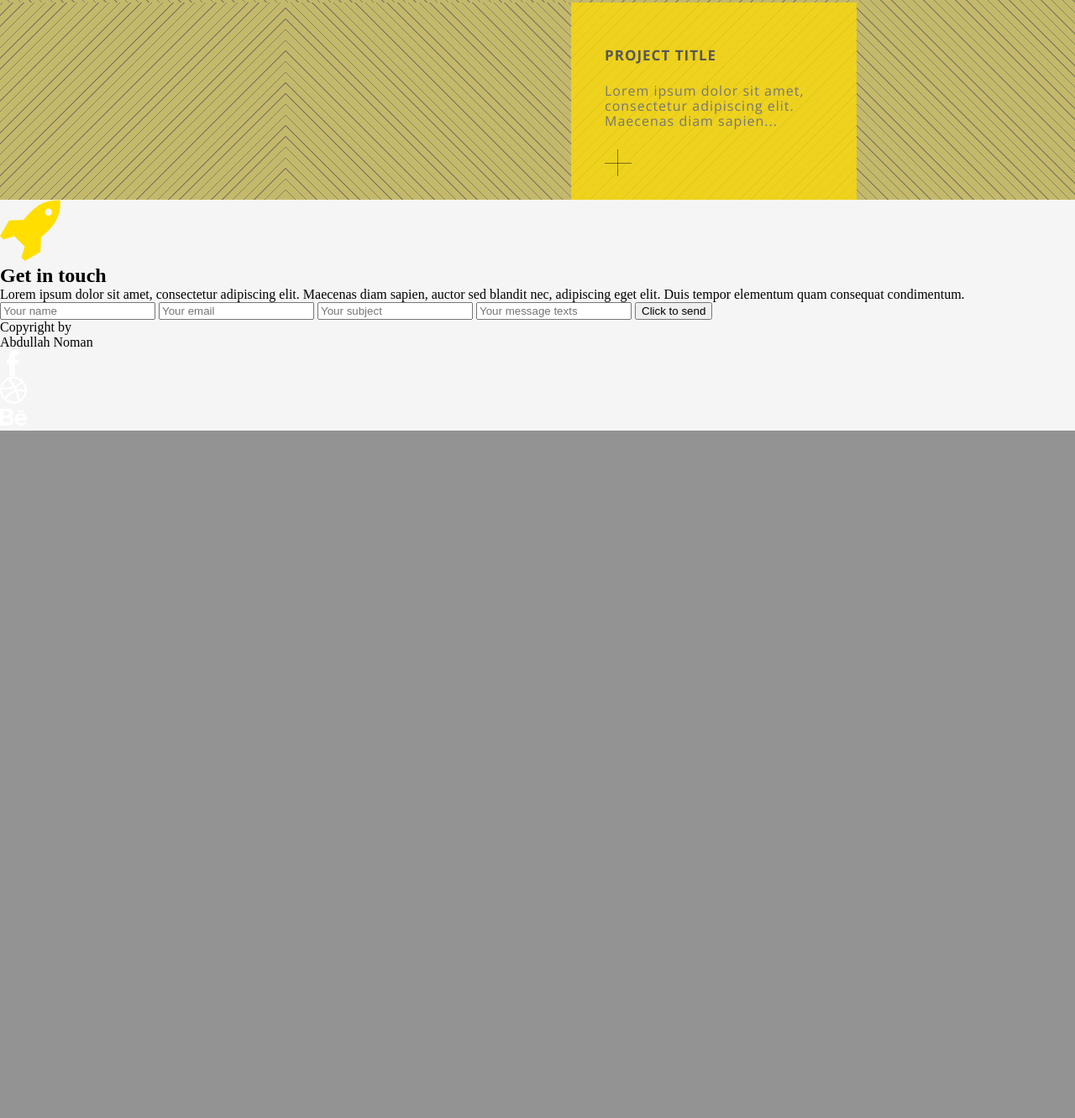
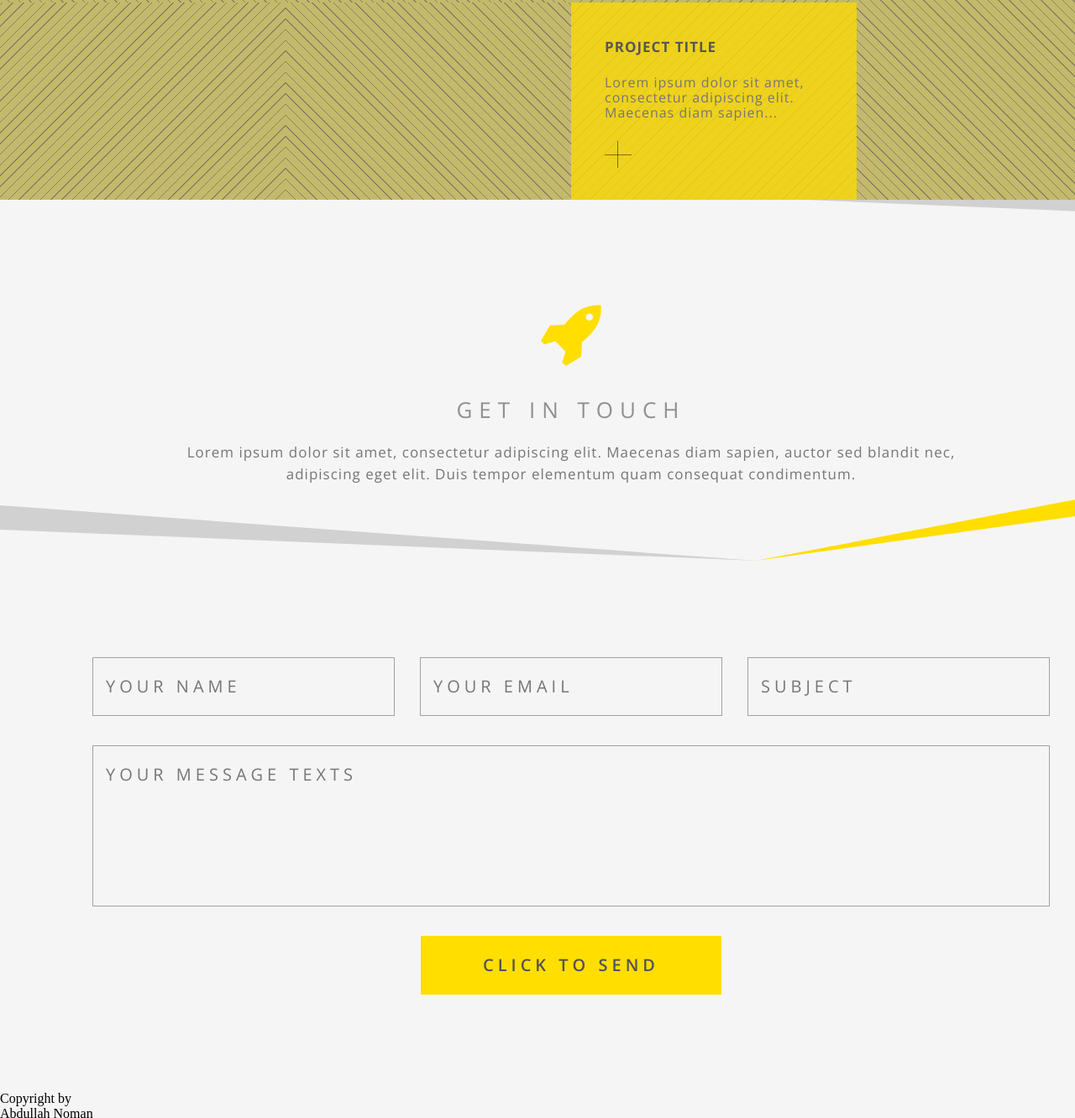
Before and after one commit to alfet123/crafty, a website: page index.html in a window 1280 px wide. Shown: the part 2519-3851 px from the top of the page at 84% size. Before the commit the page ends 3032 px from the top, so only its background shows below. Drawn offline with nearby package versions, Linux system fonts and the light colour scheme; files that its build step writes are made by us from their sources.

Commit message:
Стили для feedback

```diff
--- a/index.html
+++ b/index.html
@@ -4,7 +4,7 @@
   <meta charset="utf-8">
   <title>Crafty</title>
   <link rel="stylesheet" href="https://fonts.googleapis.com/css?family=Raleway:300,600&amp;subset=latin,cyrillic">
-  <link rel="stylesheet" href="https://fonts.googleapis.com/css?family=Open+Sans:300,700,800&amp;subset=latin,cyrillic">
+  <link rel="stylesheet" href="https://fonts.googleapis.com/css?family=Open+Sans:300,600,700,800&amp;subset=latin,cyrillic">
   <link rel="stylesheet" href="css/style.css">
 </head>
 <body>
@@ -129,14 +129,21 @@
       </div>
 
       <div class="feedback">
-        <img class="feedback__img" src="img/rocket.png" alt="Feedback" width="72" height="73">
-        <h2 class="feedback__title">Get in touch</h2>
-        <p class="feedback__text">Lorem ipsum dolor sit amet, consectetur adipiscing elit. Maecenas diam sapien, auctor sed blandit nec, adipiscing eget elit. Duis tempor elementum quam consequat condimentum.</p>
-        <form class="feedback__form">
+        <div class="feedback__header">
+          <div class="feedback__decor  feedback__decor--top"></div>
+          <img class="feedback__img" src="img/rocket.png" alt="Feedback" width="72" height="73">
+          <h2 class="feedback__title">Get in touch</h2>
+          <p class="feedback__text">Lorem ipsum dolor sit amet, consectetur adipiscing elit. Maecenas diam sapien, auctor sed blandit nec, adipiscing eget elit. Duis tempor elementum quam consequat condimentum.</p>
+          <div class="feedback__decor  feedback__decor--left-large"></div>
+          <div class="feedback__decor  feedback__decor--left-small"></div>
+          <div class="feedback__decor  feedback__decor--right-large"></div>
+          <div class="feedback__decor  feedback__decor--right-small"></div>
+        </div>
+        <form class="feedback__form  clearfix">
           <input class="feedback__input" type="text" placeholder="Your name">
           <input class="feedback__input" type="text" placeholder="Your email">
-          <input class="feedback__input" type="text" placeholder="Your subject">
-          <input class="feedback__input" type="text" placeholder="Your message texts">
+          <input class="feedback__input  feedback__input--last" type="text" placeholder="Subject">
+          <textarea class="feedback__textarea" placeholder="Your message texts"></textarea>
           <input class="feedback__btn" type="submit" value="Click to send">
         </form>
       </div>
--- /dev/null
+++ b/less/feedback.less
@@ -0,0 +1,172 @@
+/********************/
+/***   FEEDBACK   ***/
+/********************/
+
+.feedback {
+  text-align: center;
+
+  &__header {
+    padding-top: 125px;
+    padding-bottom: 90px;
+    position: relative;
+  }
+
+  &__img {
+    margin-bottom: 35px;
+  }
+
+  &__title {
+    margin-bottom: 25px;
+    font-family: 'Open Sans', 'Arial', sans-serif;
+    font-weight: 300;
+    font-size: 26px;
+    line-height: 26px;
+    letter-spacing: 8px;
+    text-transform: uppercase;
+    color: #909090;
+  }
+
+  &__text {
+    margin: 0 auto;
+    width: 975px;
+    font-family: 'Open Sans', 'Arial', sans-serif;
+    font-weight: 300;
+    font-size: 17px;
+    line-height: 26px;
+    letter-spacing: 1px;
+    text-transform: none;
+    color: #767676;
+  }
+
+  &__decor {
+    position: absolute;
+    width: 0;
+    height: 0;
+
+    &--top {
+      top: 0;
+      right: 0;
+      border-top: 0px solid transparent;
+      border-right: 400px solid #d1d1d1;
+      border-bottom: 17px solid transparent;
+      border-left: 0px solid transparent;
+    }
+
+    &--left-large {
+      bottom: 0;
+      left: 0;
+      border-top: 66px solid transparent;
+      border-right: 0px solid transparent;
+      border-bottom: 0px solid transparent;
+      border-left: 900px solid #d1d1d1;
+    }
+
+    &--left-small {
+      bottom: 0;
+      left: 0;
+      border-top: 37px solid transparent;
+      border-right: 0px solid transparent;
+      border-bottom: 0px solid transparent;
+      border-left: 900px solid #f5f5f5;
+    }
+
+    &--right-large {
+      bottom: 0;
+      right: 0;
+      border-top: 88px solid transparent;
+      border-right: 460px solid #ffde00;
+      border-bottom: 0px solid transparent;
+      border-left: 0px solid transparent;
+    }
+
+    &--right-small {
+      bottom: 0;
+      right: 0;
+      border-top: 64px solid transparent;
+      border-right: 460px solid #f5f5f5;
+      border-bottom: 0px solid transparent;
+      border-left: 0px solid transparent;
+    }
+  }
+
+  &__form {
+    padding: 115px 110px;
+  }
+
+  &__input {
+    float: left;
+    margin-right: 30px;
+    margin-bottom: 35px;
+    padding: 20px 15px;
+    width: 328px;
+
+    font-family: 'Open Sans', 'Arial', sans-serif;
+    font-weight: 300;
+    font-size: 20px;
+    line-height: 28px;
+    letter-spacing: 5px;
+    text-transform: uppercase;
+    color: #535353;
+    background-color: #f5f5f5;
+    border: 1px solid #a1a1a1;
+
+    &--last {
+      margin-right: 0;
+    }
+
+    &:hover {
+      background-color: #fff;
+    }
+
+    &:focus {
+      background-color: #fff;
+    }
+  }
+
+  &__textarea {
+    margin-bottom: 35px;
+    padding: 20px 15px;
+    width: 1108px;
+    height: 150px;
+    resize: none;
+
+    font-family: 'Open Sans', 'Arial', sans-serif;
+    font-weight: 300;
+    font-size: 20px;
+    line-height: 28px;
+    letter-spacing: 5px;
+    text-transform: uppercase;
+    color: #535353;
+    background-color: #f5f5f5;
+    border: 1px solid #a1a1a1;
+
+    &:hover {
+      background-color: #fff;
+    }
+
+    &:focus {
+      background-color: #fff;
+    }
+  }
+
+  &__btn {
+    margin: 0 auto;
+    padding: 20px 15px;
+    width: 358px;
+
+    font-family: 'Open Sans', 'Arial', sans-serif;
+    font-weight: 600;
+    font-size: 20px;
+    line-height: 28px;
+    letter-spacing: 5px;
+    text-transform: uppercase;
+    cursor: pointer;
+    color: #535353;
+    background-color: #ffde00;
+    border: 1px solid #ffde00;
+
+    &:hover {
+      background-color: darken(#ffde00, 5%);
+    }
+  }
+}
--- a/less/main.less
+++ b/less/main.less
@@ -25,6 +25,10 @@ li {
   display: inline-block;
 }
 
+input, textarea {
+  display: block;
+}
+
 .clearfix:after {
   content: "";
   display: table;
--- a/less/projects.less
+++ b/less/projects.less
@@ -26,11 +26,11 @@
   }
 
   &__info {
-    padding-top: 50px;
+    padding-top: 40px;
     padding-left: 40px;
     padding-right: 25px;
     width: @base-width - 65px;
-    height: @base-height - 50px;
+    height: @base-height - 40px;
     background-color: rgba(246, 216, 16, 0.85);
   }
 
--- a/less/style.less
+++ b/less/style.less
@@ -7,3 +7,4 @@
 @import "creative.less";
 @import "filter.less";
 @import "projects.less";
+@import "feedback.less";
```
